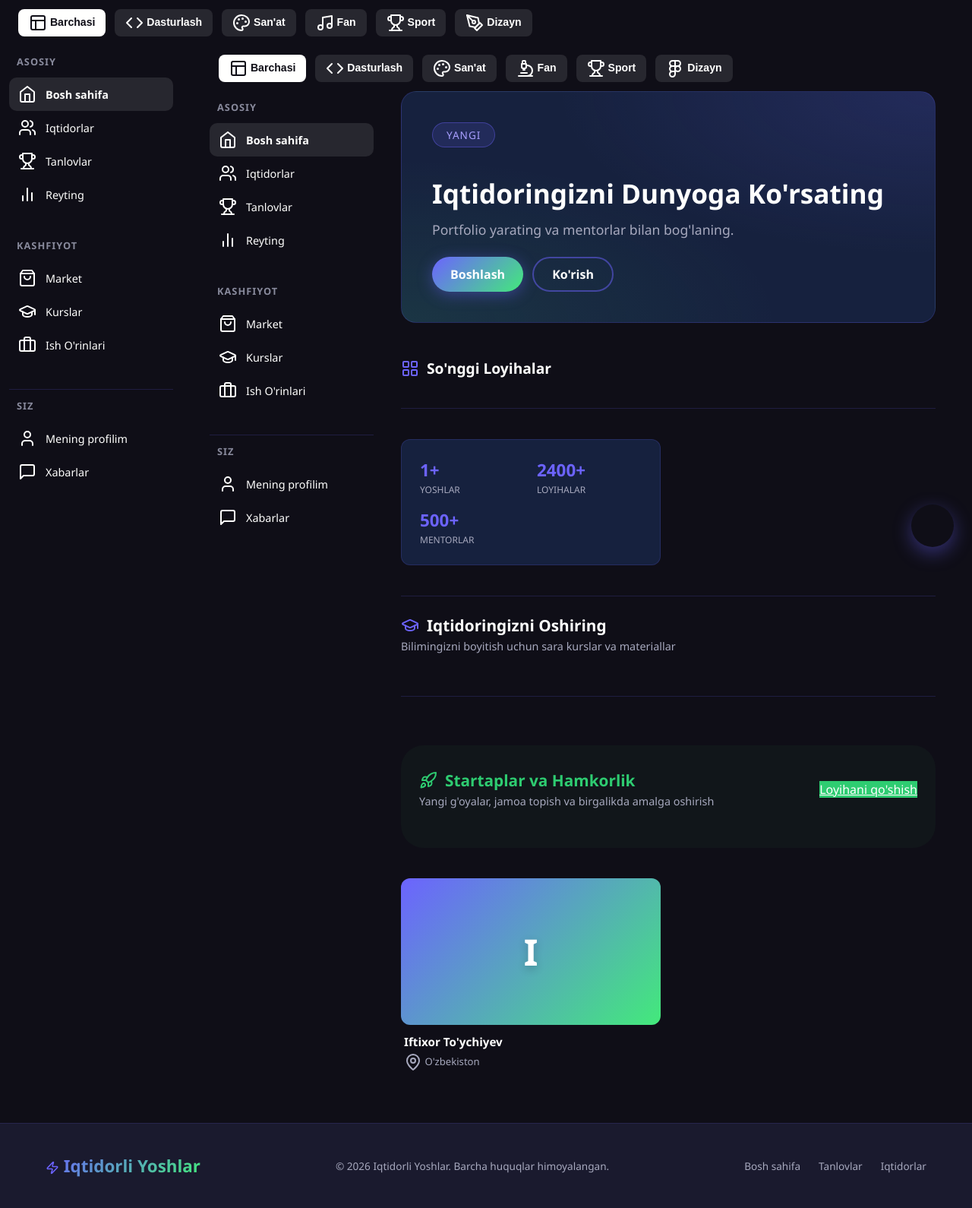
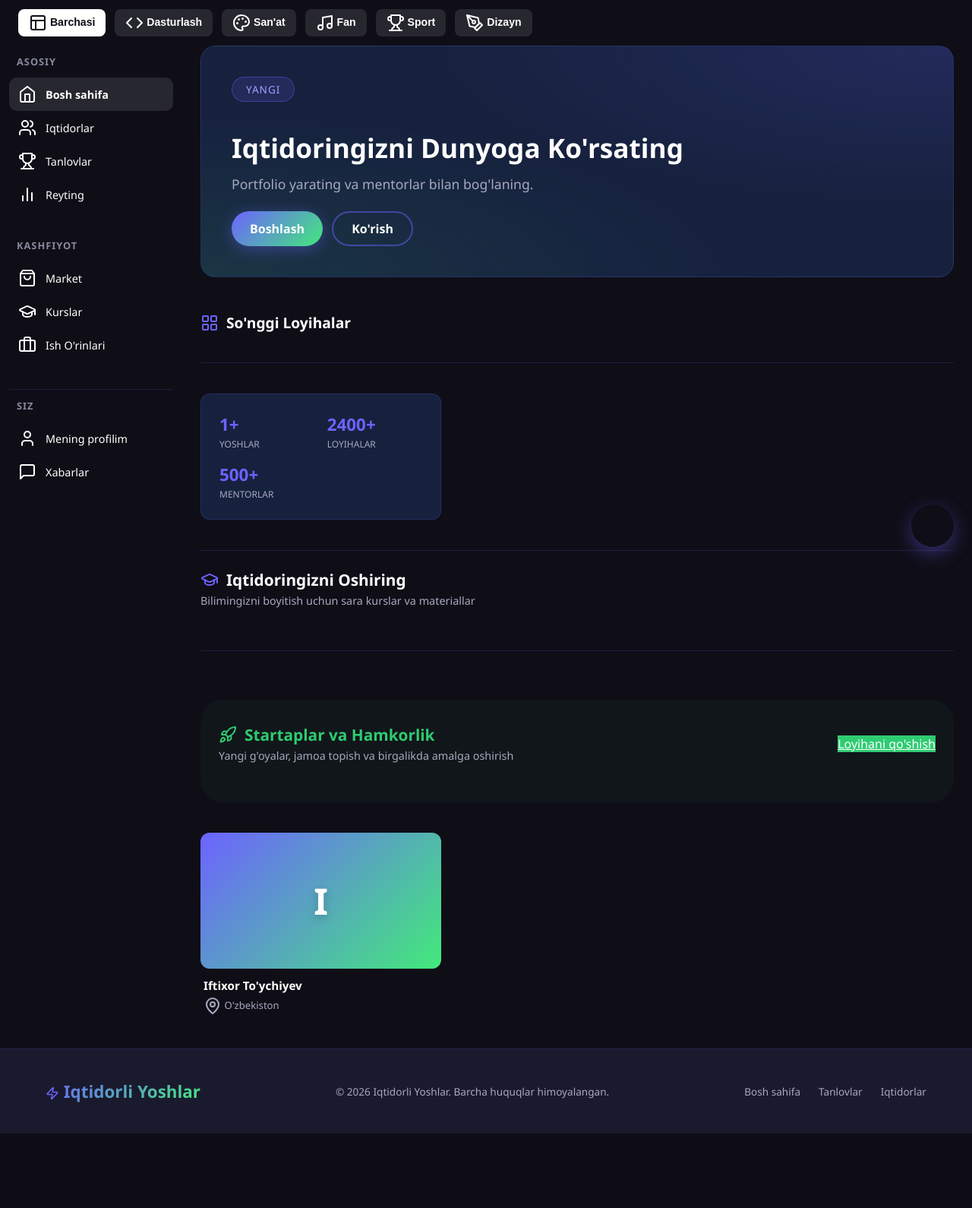
Before and after one commit to Iftix0r/Iqtidorli_yoshlar, a Django app: page / in a window 1280 px wide. Shown: the part 56-1646 px from the top of the page at 76% size. After the commit the page ends 1548 px from the top, so only its background shows below. Run offline with Django 4.2, Linux system fonts and the light colour scheme; data comes from the database, SQL or seed files in the repository; data that the repository does not hold is empty.

Commit message:
refactor: remove category navigation and sidebar from index template

```diff
--- a/templates/index.html
+++ b/templates/index.html
@@ -2,43 +2,6 @@
 {% block title %}Iqtidorli Yoshlar — Iste'dodlar Markazi{% endblock %}
 
 {% block content %}
-
-<!-- FEED HEADER (Categories) -->
-<div class="category-wrapper">
-  <div class="category-scroll">
-    {% for cat in categories %}
-    <button class="cat-pill {% if forloop.first %}active{% endif %}" data-id="{{ cat.id }}">
-      <i data-lucide="{{ cat.icon }}"></i> {{ cat.name }}
-    </button>
-    {% endfor %}
-  </div>
-</div>
-
-<div class="feed-container">
-  <!-- SIDEBAR -->
-  <aside class="feed-sidebar">
-    <div class="sidebar-section">
-      <h4 class="sb-label">ASOSIY</h4>
-      <a href="{% url 'index' %}" class="sb-link active-link"><i data-lucide="home"></i> Bosh sahifa</a>
-      <a href="{% url 'talents' %}" class="sb-link"><i data-lucide="users"></i> Iqtidorlar</a>
-      <a href="{% url 'contests' %}" class="sb-link"><i data-lucide="trophy"></i> Tanlovlar</a>
-      <a href="{% url 'leaderboard' %}" class="sb-link"><i data-lucide="bar-chart-2"></i> Reyting</a>
-    </div>
-    <div class="sidebar-section">
-      <h4 class="sb-label">KASHFIYOT</h4>
-      <a href="{% url 'market' %}" class="sb-link"><i data-lucide="shopping-bag"></i> Market</a>
-      <a href="{% url 'courses' %}" class="sb-link"><i data-lucide="graduation-cap"></i> Kurslar</a>
-      <a href="{% url 'jobs' %}" class="sb-link"><i data-lucide="briefcase"></i> Ish O'rinlari</a>
-    </div>
-    <div class="sidebar-section divider">
-      <h4 class="sb-label">SIZ</h4>
-      <a href="{% url 'portal' %}" class="sb-link"><i data-lucide="user"></i> Mening profilim</a>
-      <a href="{% url 'inbox' %}" class="sb-link"><i data-lucide="message-square"></i> Xabarlar</a>
-    </div>
-  </aside>
-
-  <!-- PRIMARY FEED -->
-  <main class="feed-main">
     <div class="feed-grid">
       <!-- HERO AD (YouTube Style) -->
       <div class="feed-card hero-promo">
```
